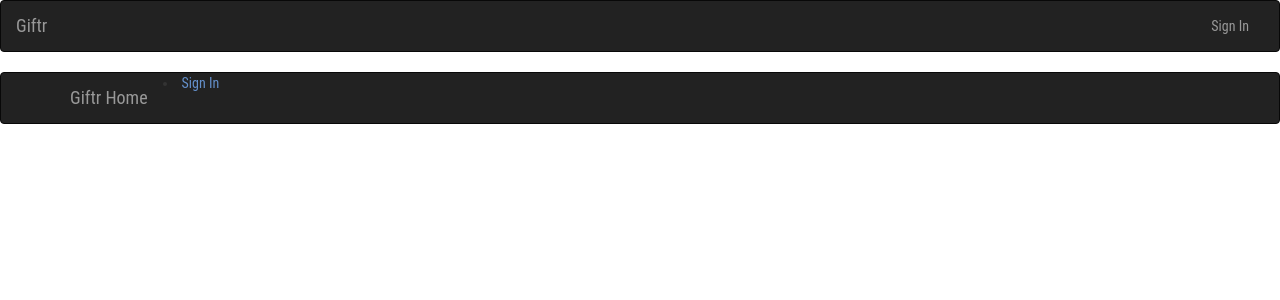
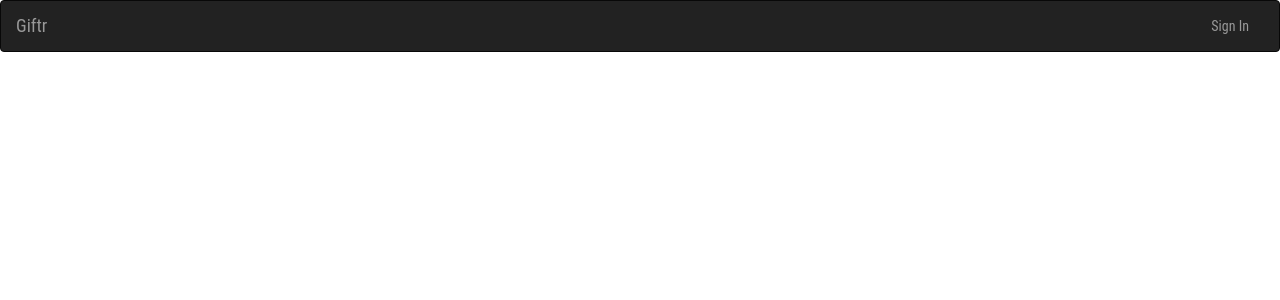
Before and after one commit to chuckrea/giftr, a Rails app: page / in a window 1280 px wide. Shown: the top 300 px of the page. Run offline with Rails 7, Linux system fonts and the light colour scheme; some libraries are stand-ins or nearby versions.

Commit message:
Deleted old navbar html code. Front page still looks and functions great

```diff
--- a/app/views/layouts/application.html.erb
+++ b/app/views/layouts/application.html.erb
@@ -34,28 +34,6 @@
   </div><!-- /.container-fluid -->
 </nav>
 
-
-
-
-  <nav class="navbar navbar-inverse" role="navigation">
-    <div class="container">
-      <div class="navbar-header">
-        <a href="/" id="logo" class="navbar-brand">Giftr Home</a>
-
-        <div class="signin pull-right">
-          <% if user_signed_in? %>
-            <li class="active"><%= link_to "Sign Out", destroy_user_session_path %></il>
-          <% else %>
-            <li><%= link_to "Sign In", user_omniauth_authorize_path(:facebook) %></li>
-          <% end %>
-         <!--  <p class="notice"><%= notice %></p>
-          <p class="alert"><%= alert %></p>  -->
-        </div>
-      </div>
-    </div>
-  </nav>
-
-
   <div class="container">
 
       <%= yield %>
```
